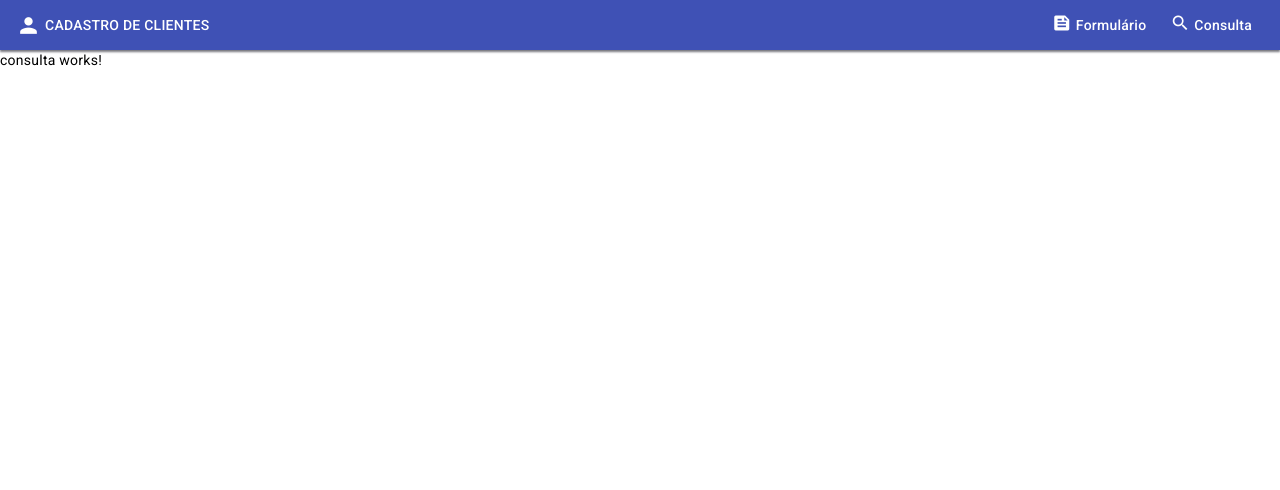
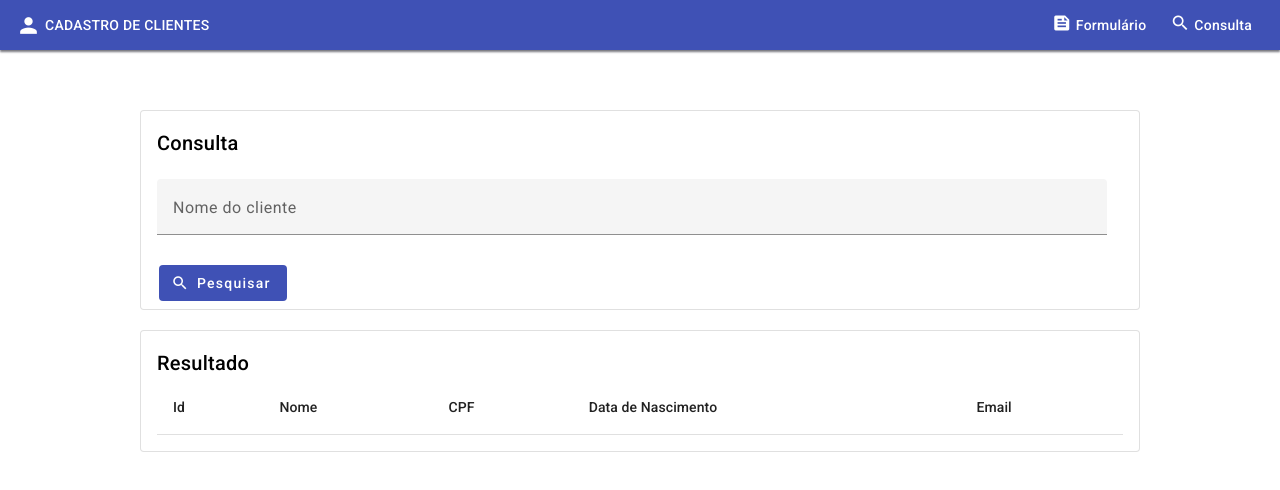
Before and after one commit to samantabarros/crud-angular-material, an Angular app: page /consulta in a window 1280 px wide. Shown: the top 490 px of the page. Built offline with nearby package versions, Linux system fonts and the light colour scheme.

Commit message:
feat: Adiciona consulta de cliente

```diff
--- a/src/app/consulta/consulta.component.html
+++ b/src/app/consulta/consulta.component.html
@@ -1 +1,64 @@
-<p>consulta works!</p>
+<div fxlayout="row" fxLayoutAlign="center">
+    <div fxLayout="column" fxFlex="1000px">
+        <form class="mt-60" #buscaForm="ngForm" (ngSubmit)="pesquisar()">
+            <mat-card appearance="outlined">
+                <mat-card-header>
+                    <mat-card-title>Consulta</mat-card-title>
+                </mat-card-header>
+                <mat-card-content class="mt-20">
+                    <div fxlayout="row">
+                        <div fxLayout="column" fxFlex="950px">
+                            <mat-form-field class="full-width">
+                                <mat-label>Nome do cliente</mat-label>
+                                <input matInput placeholder="Digite o nome do cliente" name="nomeBusca"[(ngModel)]="nomeBusca">
+                            </mat-form-field>
+                        </div>
+                    </div>
+                </mat-card-content>
+                <mat-card-actions>
+                    <button mat-flat-button color="primary" class="ml-10" type="submit">
+                        <mat-icon>search</mat-icon>
+                        Pesquisar
+                    </button>
+                </mat-card-actions>
+            </mat-card>
+        </form>
+    </div>
+</div>
+<div fxLayout="row" fxLayoutAlign="center">
+    <div fxLayout="column" fxFlex="1000px">
+        <form class="mt-20" #buscaForm="ngForm">
+            <mat-card appearance="outlined">
+                <mat-card-header>
+                    <mat-card-title>Resultado</mat-card-title>
+                </mat-card-header>
+                <mat-card-content>
+                    <table mat-table [dataSource]="listaClientes">
+                        <ng-container matColumnDef="id">
+                            <th mat-header-cell *matHeaderCellDef> Id </th>
+                            <td mat-cell *matCellDef="let cliente">{{cliente.id}} </td>
+                        </ng-container>
+                        <ng-container matColumnDef="nome">
+                            <th mat-header-cell *matHeaderCellDef> Nome </th>
+                            <td mat-cell *matCellDef="let cliente">{{cliente.nome}} </td>
+                        </ng-container>
+                        <ng-container matColumnDef="cpf">
+                            <th mat-header-cell *matHeaderCellDef> CPF </th>
+                            <td mat-cell *matCellDef="let cliente">{{cliente.cpf}} </td>
+                        </ng-container>
+                        <ng-container matColumnDef="dataNascimento">
+                            <th mat-header-cell *matHeaderCellDef> Data de Nascimento </th>
+                            <td mat-cell *matCellDef="let cliente">{{cliente.dataNascimento | date : 'dd/MM/YYYY'}} </td>
+                        </ng-container>
+                        <ng-container matColumnDef="email">
+                            <th mat-header-cell *matHeaderCellDef> Email </th>
+                            <td mat-cell *matCellDef="let cliente">{{cliente.email}} </td>
+                        </ng-container>
+                        <tr mat-header-row *matHeaderRowDef="colunasTable"></tr>
+                        <tr mat-row *matRowDef="let row; columns: colunasTable;"></tr>
+                    </table>
+                </mat-card-content>
+            </mat-card>
+        </form>
+    </div>
+</div>
--- a/src/app/consulta/consulta.component.ts
+++ b/src/app/consulta/consulta.component.ts
@@ -1,11 +1,34 @@
-import { Component } from '@angular/core';
+import { Component, OnInit } from '@angular/core';
+import { FlexLayoutModule } from '@angular/flex-layout';
+import { FormsModule } from '@angular/forms';
+import { MatButtonModule } from '@angular/material/button';
+import {MatCardModule} from '@angular/material/card';
+import { MatFormFieldModule } from '@angular/material/form-field';
+import { MatIconModule } from '@angular/material/icon';
+import { MatInputModule } from '@angular/material/input';
+import { ClienteService } from '../cliente.service';
+import { Cliente } from '../cadastro/cliente';
+import {MatTableModule} from '@angular/material/table';
+import { CommonModule } from '@angular/common';
 
 @Component({
   selector: 'app-consulta',
-  imports: [],
+  imports: [FormsModule, MatFormFieldModule, MatInputModule, MatCardModule, MatButtonModule, FlexLayoutModule, MatIconModule, MatTableModule, CommonModule],
   templateUrl: './consulta.component.html',
   styleUrl: './consulta.component.scss'
 })
-export class ConsultaComponent {
+export class ConsultaComponent implements OnInit {
+  listaClientes: Cliente[] = [];
+  colunasTable: string[] = ['id', 'nome', 'cpf','dataNascimento', 'email']
+  nomeBusca: string  = '';
 
+  constructor(private _clienteService: ClienteService){}
+
+  ngOnInit(){
+    this.listaClientes = this._clienteService.pesquisarClientes('');
+  }
+
+  pesquisar(){
+    this.listaClientes = this._clienteService.pesquisarClientes(this.nomeBusca)
+  }
 }
```
